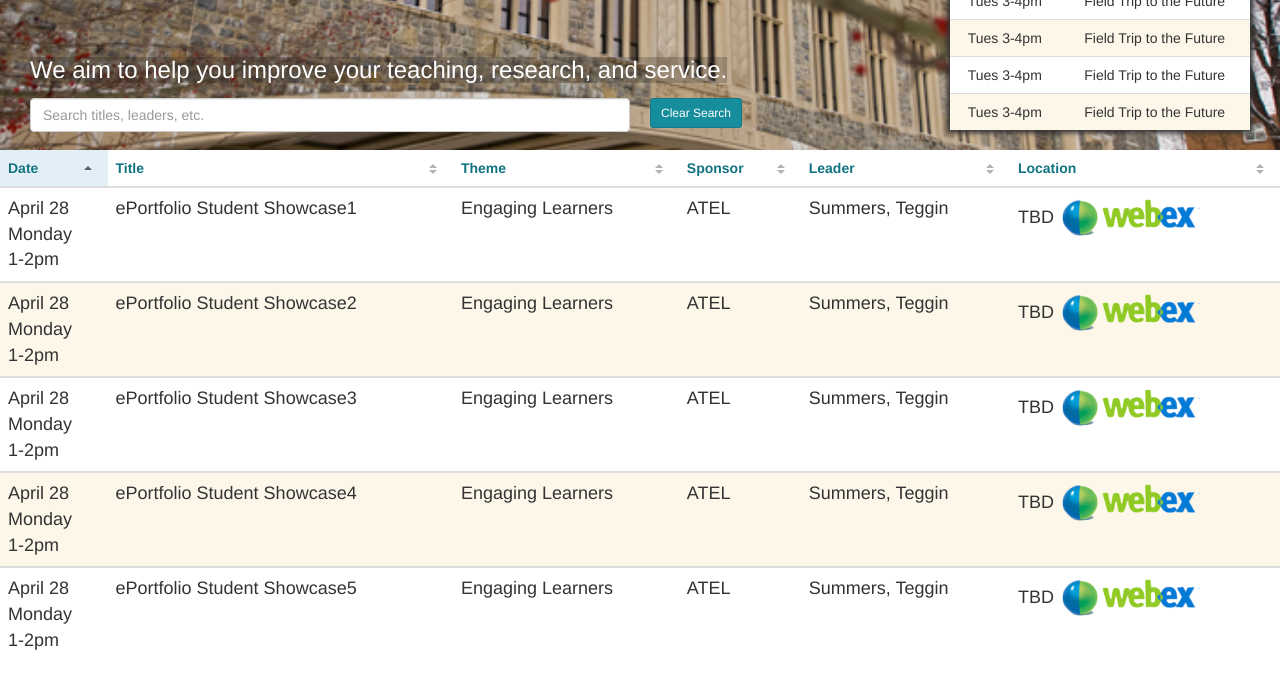
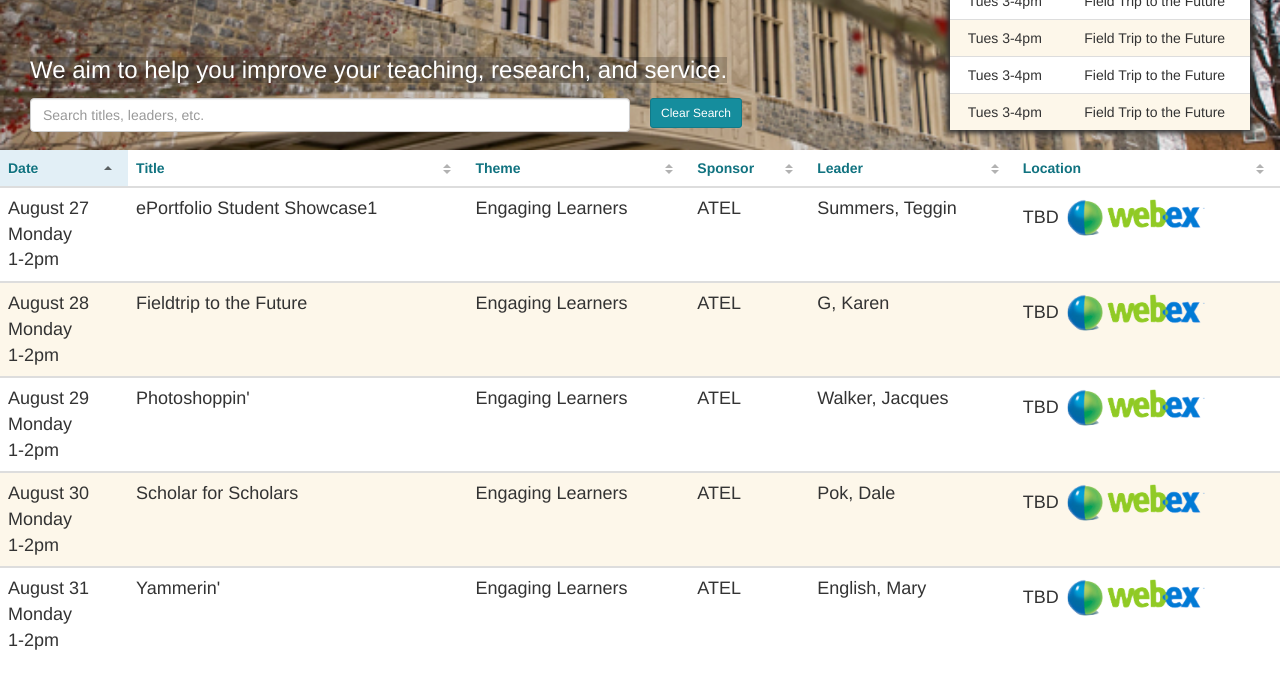
Before and after one commit to Networked-Learning-Initiatives/enrollment-frontend, a plain HTML site: page index.html in a window 1280 px wide. Shown: the part 158-845 px from the top of the page. Drawn offline with nearby package versions, Linux system fonts and the light colour scheme; files that its build step writes are made by us from their sources.

Commit message:
differentiate titles and instructors and put descriptions on the obj

```diff
--- a/scripts/controllers/OfferingsCtrl.js
+++ b/scripts/controllers/OfferingsCtrl.js
@@ -31,7 +31,7 @@ angular.module('enrollmentFrontendApp')
     $scope.offerings = [
       {
         id:1,
-        date:'April 28',
+        date:'August 27',
         datetime: '2014-08-27',
         day: 'Monday',
         time: '1-2pm',
@@ -40,59 +40,64 @@ angular.module('enrollmentFrontendApp')
         sponsor: 'ATEL',
         leader: 'Summers, Teggin',
         location: 'TBD',
-        expanded: false
+        expanded: false,
+        description: '"So did I, madam, and I am excessively disappointed.  The Carnatic, its repairs being completed, left Hong Kong twelve hours before the stated time, without any notice being given; and we must now wait a week for another steamer." As he said "a week" Fix felt his heart leap for joy.  Fogg detained at Hong Kong for a week!  There would be time for the warrant to arrive, and fortune at last favoured the representative of the law.  His horror may be imagined when he heard Mr. Fogg say, in his placid voice, "But there are other vessels besides the Carnatic, it seems'
       },
       {
         id:2,
-        date:'April 28',
+        date:'August 28',
         datetime: '2014-08-28',
         day: 'Monday',
         time: '1-2pm',
-        title: 'ePortfolio Student Showcase2',
+        title: 'Fieldtrip to the Future',
         theme: 'Engaging Learners',
         sponsor: 'ATEL',
-        leader: 'Summers, Teggin',
+        leader: 'G, Karen',
         location: 'TBD',
-        expanded: false
+        expanded: false,
+        description: '"So did I, madam, and I am excessively disappointed.  The Carnatic, its repairs being completed, left Hong Kong twelve hours before the stated time, without any notice being given; and we must now wait a week for another steamer." As he said "a week" Fix felt his heart leap for joy.  Fogg detained at Hong Kong for a week!  There would be time for the warrant to arrive, and fortune at last favoured the representative of the law.  His horror may be imagined when he heard Mr. Fogg say, in his placid voice, "But there are other vessels besides the Carnatic, it seems'
       },
       {
         id:3,
-        date:'April 28',
+        date:'August 29',
         datetime: '2014-08-29',
         day: 'Monday',
         time: '1-2pm',
-        title: 'ePortfolio Student Showcase3',
+        title: "Photoshoppin'",
         theme: 'Engaging Learners',
         sponsor: 'ATEL',
-        leader: 'Summers, Teggin',
+        leader: 'Walker, Jacques',
         location: 'TBD',
-        expanded: false
+        expanded: false,
+        description: '"So did I, madam, and I am excessively disappointed.  The Carnatic, its repairs being completed, left Hong Kong twelve hours before the stated time, without any notice being given; and we must now wait a week for another steamer." As he said "a week" Fix felt his heart leap for joy.  Fogg detained at Hong Kong for a week!  There would be time for the warrant to arrive, and fortune at last favoured the representative of the law.  His horror may be imagined when he heard Mr. Fogg say, in his placid voice, "But there are other vessels besides the Carnatic, it seems'
       },
       {
         id:4,
-        date:'April 28',
+        date:'August 30',
         datetime: '2014-08-30',
         day: 'Monday',
         time: '1-2pm',
-        title: 'ePortfolio Student Showcase4',
+        title: 'Scholar for Scholars',
         theme: 'Engaging Learners',
         sponsor: 'ATEL',
-        leader: 'Summers, Teggin',
+        leader: 'Pok, Dale',
         location: 'TBD',
-        expanded: false
+        expanded: false,
+        description: '"So did I, madam, and I am excessively disappointed.  The Carnatic, its repairs being completed, left Hong Kong twelve hours before the stated time, without any notice being given; and we must now wait a week for another steamer." As he said "a week" Fix felt his heart leap for joy.  Fogg detained at Hong Kong for a week!  There would be time for the warrant to arrive, and fortune at last favoured the representative of the law.  His horror may be imagined when he heard Mr. Fogg say, in his placid voice, "But there are other vessels besides the Carnatic, it seems'
       },
       {
         id:5,
-        date:'April 28',
+        date:'August 31',
         datetime: '2014-08-31',
         day: 'Monday',
         time: '1-2pm',
-        title: 'ePortfolio Student Showcase5',
+        title: "Yammerin'",
         theme: 'Engaging Learners',
         sponsor: 'ATEL',
-        leader: 'Summers, Teggin',
+        leader: 'English, Mary',
         location: 'TBD',
-        expanded: false
+        expanded: false,
+        description: '"So did I, madam, and I am excessively disappointed.  The Carnatic, its repairs being completed, left Hong Kong twelve hours before the stated time, without any notice being given; and we must now wait a week for another steamer." As he said "a week" Fix felt his heart leap for joy.  Fogg detained at Hong Kong for a week!  There would be time for the warrant to arrive, and fortune at last favoured the representative of the law.  His horror may be imagined when he heard Mr. Fogg say, in his placid voice, "But there are other vessels besides the Carnatic, it seems'
       }
     ];
 
--- a/views/offerings.html
+++ b/views/offerings.html
@@ -12,8 +12,7 @@
       <tr ng-class="{hidden:!offering.expanded}">
         <td class="share-info" ng-click="share(offering)"><i class="fa fa-share"></i>Share this offering</td>
         <td colspan="5">
-          {{offering.title}}
-          "So did I, madam, and I am excessively disappointed.  The Carnatic, its repairs being completed, left Hong Kong twelve hours before the stated time, without any notice being given; and we must now wait a week for another steamer." As he said "a week" Fix felt his heart leap for joy.  Fogg detained at Hong Kong for a week!  There would be time for the warrant to arrive, and fortune at last favoured the representative of the law.  His horror may be imagined when he heard Mr. Fogg say, in his placid voice, "But there are other vessels besides the Carnatic, it seems
+          {{offering.description}}
         </td>
       </tr>
       <tr ng-class="{hidden:!offering.expanded}">
```
